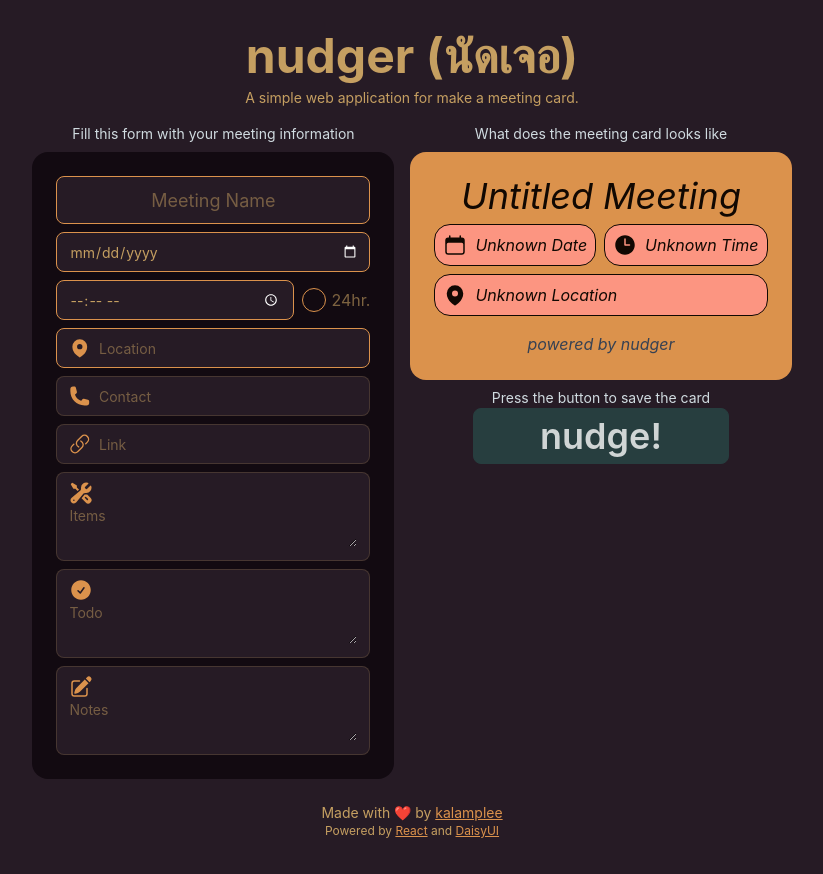
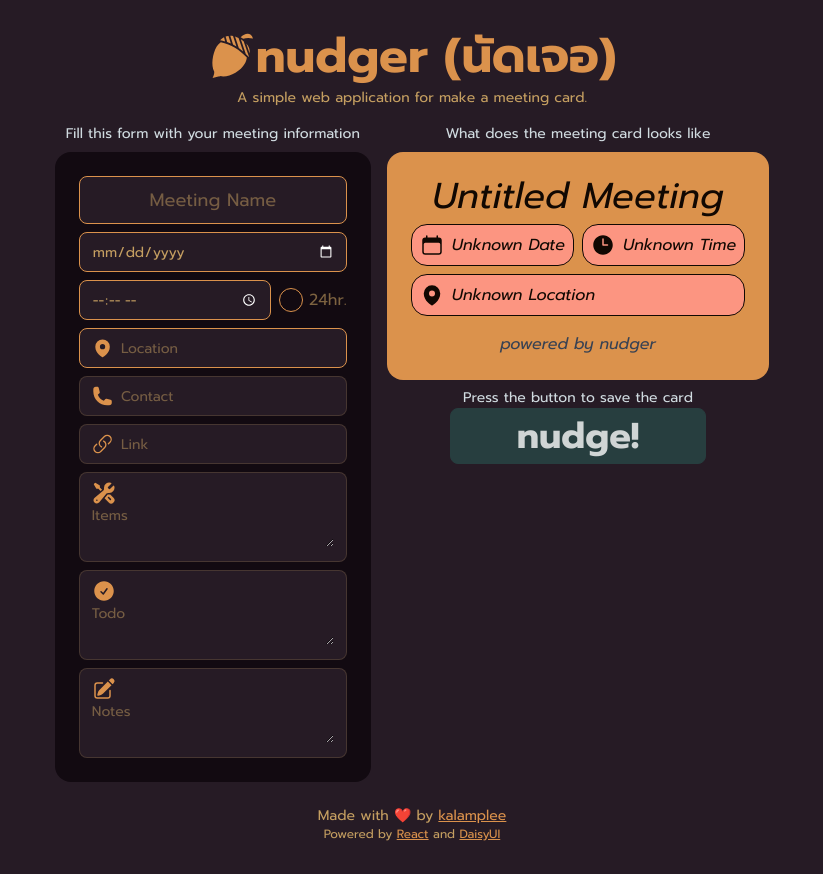
Before and after one commit to kalamplee/nudger, a React (Vite) app: page / in a window 1280 px wide. Shown: the whole page, without its empty margins (228-1051 px from the left). Built offline with nearby package versions, Linux system fonts and the light colour scheme.

Commit message:
minor changes
- add font: prompt
- add icon: acorn.svg

```diff
--- a/index.html
+++ b/index.html
@@ -3,7 +3,7 @@
 
 <head>
   <meta charset="UTF-8" />
-  <link rel="icon" type="image/svg+xml" href="/vite.svg" />
+  <link rel="icon" type="image/svg+xml" href="/acorn.svg" />
   <meta name="viewport" content="width=device-width, initial-scale=1.0" />
   <title>nudger</title>
 </head>
--- a/src/App.css
+++ b/src/App.css
@@ -1,7 +1,12 @@
+@import url('https://fonts.googleapis.com/css2?family=Prompt:ital,wght@0,400;0,700;0,900;1,400;1,700;1,900&display=swap');
 @import "tailwindcss";
 
 @plugin "daisyui" {
   themes: coffee --default;
+}
+
+@theme {
+  --font-prompt: "Prompt", "sans-serif";
 }
 
 
@@ -10,6 +15,7 @@
   margin: 0 auto;
   padding: 2rem;
   text-align: center;
+  font-family: var(--font-prompt);
 }
 
 
--- a/src/App.jsx
+++ b/src/App.jsx
@@ -5,8 +5,6 @@ import NudgeButton from './components/NudgeButton'
 import MeetingCard from './components/MeetingCard'
 import html2canvas from 'html2canvas-pro'
 import axios from 'axios'
-
-const baseURL = "https://jsonplaceholder.typicode.com/users"
 
 function App() {
 
@@ -49,7 +47,7 @@ function App() {
   return (
     <div className="App">
       <header className="App-header flex flex-col gap-2">
-        <h1 className="text-5xl font-bold">nudger (นัดเจอ)</h1>
+        <div className="flex text-5xl font-bold justify-center text-primary"><img src="public/acorn.svg" className='size-12' alt="" /> nudger (นัดเจอ)</div>
         <p className="text-sm">A simple web application for make a meeting card.</p>
       </header>
       <div className='flex justify-center lg:flex-row flex-col lg:gap-4'>
```
Also changed, not shown: public/acorn.svg (added).
